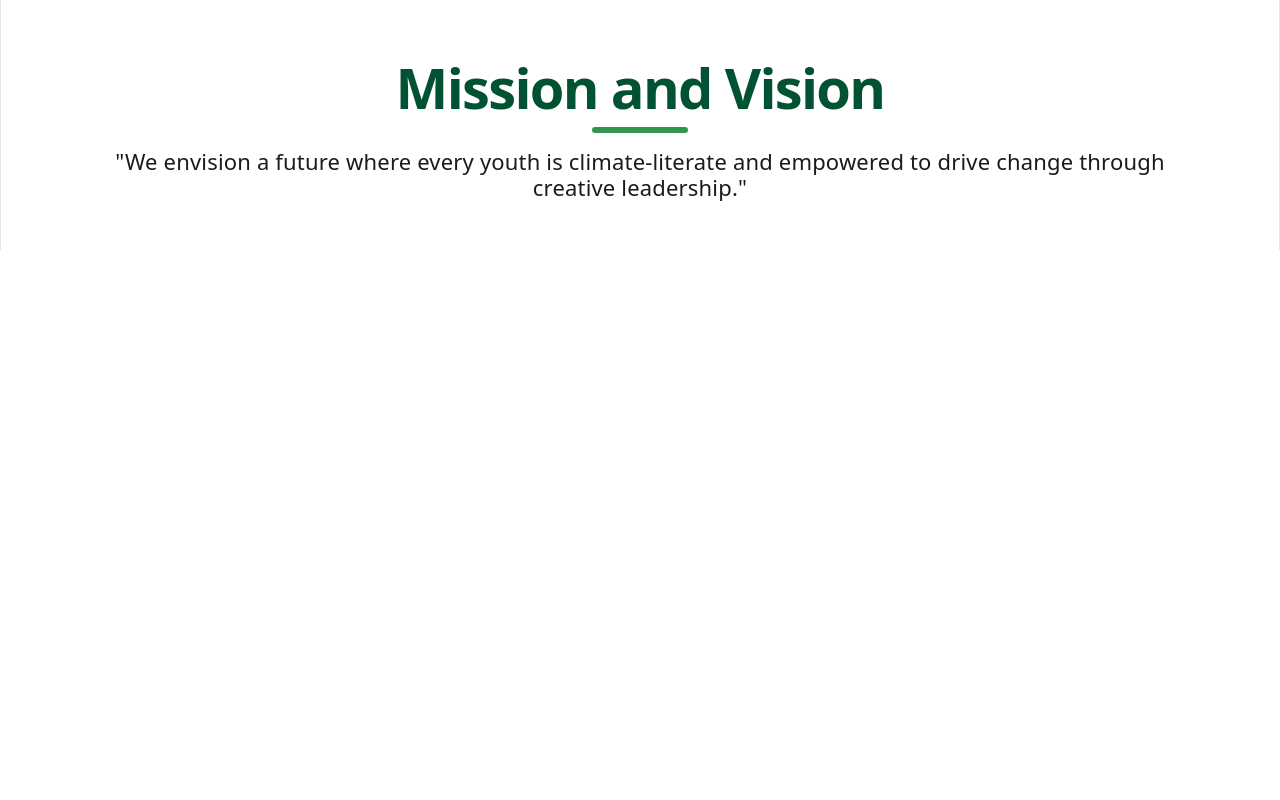
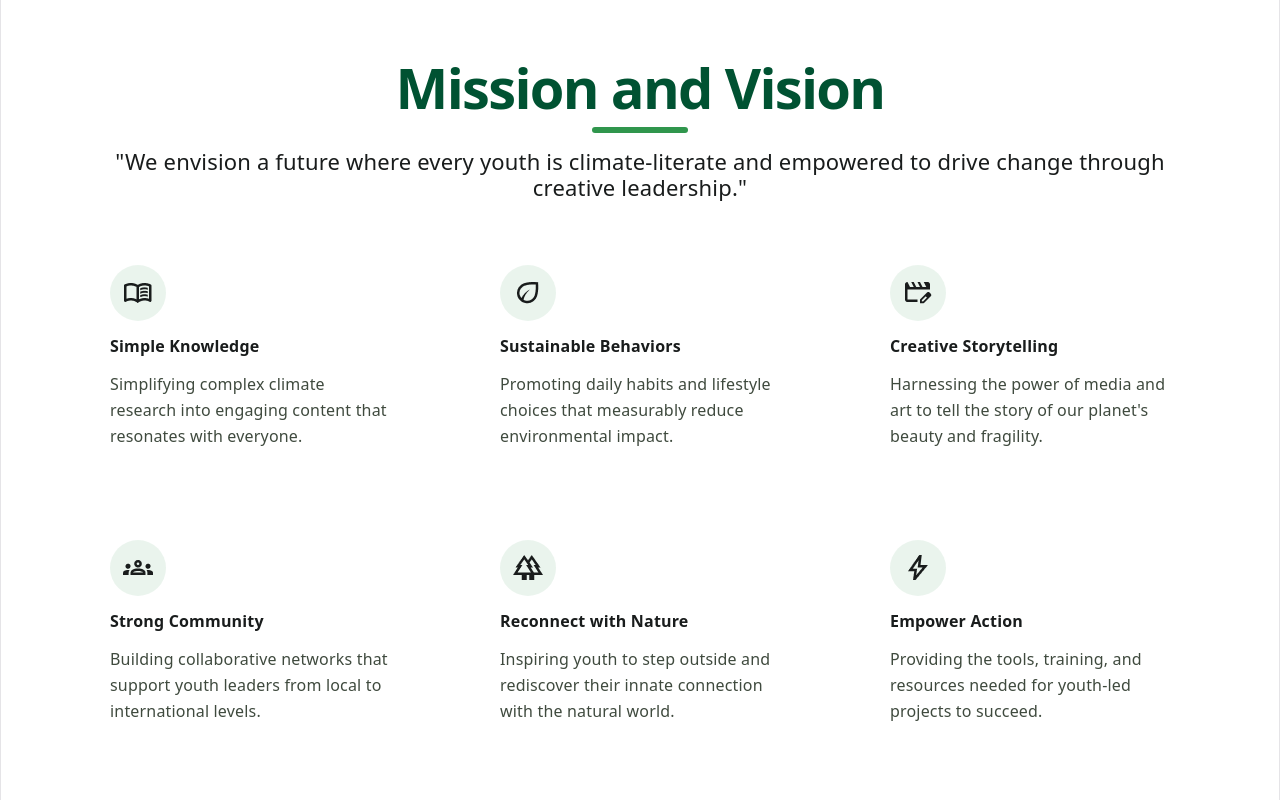
Before and after one commit to ItsMeSparker/Green_Youth_Website, a React (Vite) app: page / in a window 1280 px wide. Shown: the part 2820-3620 px from the top of the page. Before the commit the page ends 3070 px from the top, so only its background shows below. Built offline with nearby package versions, Linux system fonts and the light colour scheme.

Commit message:
Complete Mission and Vision

```diff
--- a/src/App.css
+++ b/src/App.css
@@ -574,6 +574,48 @@ div.green_round_frame {
   box-sizing: border-box;
 }
 
+.mission-card-container {
+  display: flex;
+  flex-direction: row;
+  gap: 30px;
+  align-items: center;
+  justify-content: center;
+  margin: 10px;
+}
+
+.mission-card {
+  display: flex;
+  flex-direction: column;
+  align-items: flex-start;
+  width: 280px;
+  height: 170px;
+  opacity: 1;
+  gap: 12px;
+  border-radius: 40px;
+  border-width: 1px;
+  padding: 40px;
+  background-color: #FFFFFF;
+}
+
+.mission-card h3{
+  margin: 0px;
+}
+
+.mission-card p{
+  margin: 0px;
+}
+
+.circle{
+  width: 56px;
+  height: 56px;
+  display: flex;
+  flex-shrink: 0;
+  justify-content: center;
+  align-items: center;
+  border-radius: 50%;
+  background-color: #30964D1A;
+}
+
 @media (max-width: 700px) {
   .about-intro {
     min-height: auto !important;
@@ -705,4 +747,10 @@ div.green_round_frame {
     max-width: 100%;        /* Prevents the image from overflowing the phone screen */
     height: auto;           /* Maintains the correct proportions */
   }
+
+  .mission-card-container {
+  flex-direction: column;
+  align-items: center;
+  justify-content: center;
 }
+}
--- a/src/App.jsx
+++ b/src/App.jsx
@@ -6,6 +6,13 @@ import Header from "./Header";
 import About_Us from "./About_Us";
 import What_We_Do from "./What_We_Do";
 import Get_Involved from "./Get_Involved";
+import Book from  "./assets/mav-Icon/book.png"
+import Edit from  "./assets/mav-Icon/edit.png"
+import Group from  "./assets/mav-Icon/group.png"
+import Leaf from  "./assets/mav-Icon/leaf.png"
+import Lightning from  "./assets/mav-Icon/lightning.png"
+import Trees from  "./assets/mav-Icon/trees.png"
+
 
 function Home() {
   return (
@@ -114,6 +121,48 @@ function Home() {
         <div className = "green-line"></div>
         <p style = {{color: '#191C1C', fontWeight: 500, fontSize: 22, textAlign: 'center'}}>"We envision a future where every youth is climate-literate and
           empowered to drive change through creative leadership."</p>
+
+        <div className = "mission-card-container">
+          <div className = "mission-card"><div className = "circle"><img src = {Book} alt = "Book"/></div>
+            <h3 style = {{color: '#191C1C', fontWeight: 700, fontSize: 16}}>Simple Knowledge</h3>
+            <p style = {{color: '#3F4A3E', fontWeight: 400, fontSize: 16, textAlign: 'left'}}>Simplifying complex climate research
+              into engaging content that resonates
+              with everyone.</p>
+          </div>
+          <div className = "mission-card"><div className = "circle"><img src = {Leaf} alt = "Leaf"/></div>
+          <h3 style = {{color: '#191C1C', fontWeight: 700, fontSize: 16}}>Sustainable Behaviors</h3>
+            <p style = {{color: '#3F4A3E', fontWeight: 400, fontSize: 16, textAlign: 'left'}}>Promoting daily habits and lifestyle
+              choices that measurably reduce
+              environmental impact.</p>
+          </div>
+          <div className = "mission-card"><div className = "circle"><img src = {Edit} alt = "Edit"/></div>
+          <h3 style = {{color: '#191C1C', fontWeight: 700, fontSize: 16}}>Creative Storytelling</h3>
+            <p style = {{color: '#3F4A3E', fontWeight: 400, fontSize: 16, textAlign: 'left'}}>Harnessing the power of media and art
+            to tell the story of our planet's beauty
+            and fragility.</p>
+          </div>
+        </div>
+
+        <div className = "mission-card-container">
+          <div className = "mission-card"><div className = "circle"><img src = {Group} alt = "Group"/></div>
+          <h3 style = {{color: '#191C1C', fontWeight: 700, fontSize: 16}}>Strong Community</h3>
+            <p style = {{color: '#3F4A3E', fontWeight: 400, fontSize: 16, textAlign: 'left'}}>Building collaborative networks that
+            support youth leaders from local to
+            international levels.</p>
+          </div>
+          <div className = "mission-card"><div className = "circle"><img src = {Trees} alt = "Trees"/></div>
+          <h3 style = {{color: '#191C1C', fontWeight: 700, fontSize: 16}}>Reconnect with Nature</h3>
+            <p style = {{color: '#3F4A3E', fontWeight: 400, fontSize: 16, textAlign: 'left'}}>Inspiring youth to step outside and
+            rediscover their innate connection with
+            the natural world.</p>
+          </div>
+          <div className = "mission-card"><div className = "circle"><img src = {Lightning} alt = "Lightning"/></div>
+          <h3 style = {{color: '#191C1C', fontWeight: 700, fontSize: 16}}>Empower Action</h3>
+            <p style = {{color: '#3F4A3E', fontWeight: 400, fontSize: 16, textAlign: 'left'}}>Providing the tools, training, and
+            resources needed for youth-led
+            projects to succeed.</p>
+          </div>
+        </div>
       </div>
 
     </>
```
